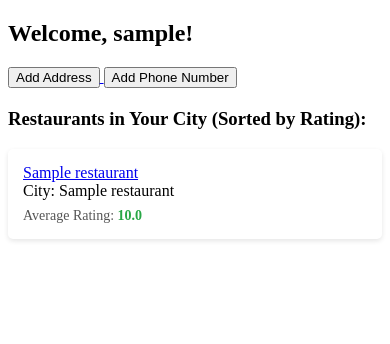
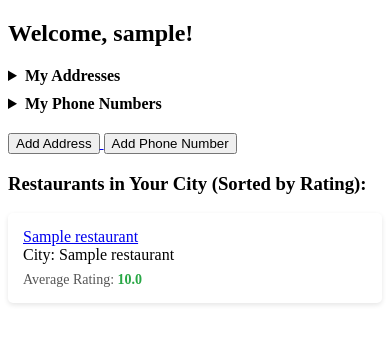
Before and after one commit to TuganBasaran/CS202-Spring-Project, a Flask app: template templates/Customer/customer_menu.html in a window 390 px wide. Shown: the part 31-375 px from the top of the page. Run offline with Flask 3, Linux system fonts and the light colour scheme; the template is opened without the code that fills it: most values are stand-ins (such as "Sample title", 1, 10 or a date in 2020).

Commit message:
Added Drop Down Menu For Viewing addres and phone number

```diff
--- a/app.py
+++ b/app.py
@@ -434,9 +434,14 @@ def customer_menu():
         customer_service.user = Customer(user_id, "Placeholder", "Placeholder")
 
     restaurants = customer_service.get_restaurants_sorted_by_rating()
+    addresses = customer_service.view_address(user_id)
+    phone_numbers = customer_service.view_phone_number(user_id)
+
     return render_template("Customer/customer_menu.html",
                            restaurants=restaurants,
-                           username=customer_service.user.user_name)
+                           username=customer_service.user.user_name,
+                           addresses=addresses,
+                           phones=phone_numbers)
 
 
 if __name__ == '__main__':
--- a/templates/Customer/customer_menu.html
+++ b/templates/Customer/customer_menu.html
@@ -58,6 +58,35 @@
     </nav>
     <h2>Welcome, {{ username }}!</h2>
     <div style="margin-bottom: 20px;">
+  <details style="margin-bottom: 10px;">
+    <summary><strong>My Addresses</strong></summary>
+    {% if addresses and addresses|length > 0 %}
+      <ul>
+        {% for addr in addresses %}
+          <li><strong>{{ addr[0] }}</strong>: {{ addr[1] }}, {{ addr[2] }}</li>
+        {% endfor %}
+      </ul>
+    {% else %}
+      <p>No addresses saved.</p>
+    {% endif %}
+  </details>
+
+  <details style="margin-bottom: 10px;">
+    <summary><strong>My Phone Numbers</strong></summary>
+    {% if phones and phones|length > 0 %}
+      <ul>
+        {% for phone in phones %}
+          <li>{{ phone[0] }}</li>
+        {% endfor %}
+      </ul>
+    {% else %}
+      <p>No phone numbers saved.</p>
+    {% endif %}
+  </details>
+</div>
+
+
+      <!-- Add buttons -->
       <a href="{{ url_for('add_address_form') }}">
         <button>Add Address</button>
       </a>
@@ -65,6 +94,7 @@
         <button>Add Phone Number</button>
       </a>
     </div>
+
     <h3>Restaurants in Your City (Sorted by Rating):</h3>
     {% if restaurants %}
     <ul class="restaurant-list">
```
Also changed, not shown: Main.py (+3 -8 lines), Service/Customer_Service.py (+18 -0 lines). Lines whose indentation alone changed are shown as unchanged.
